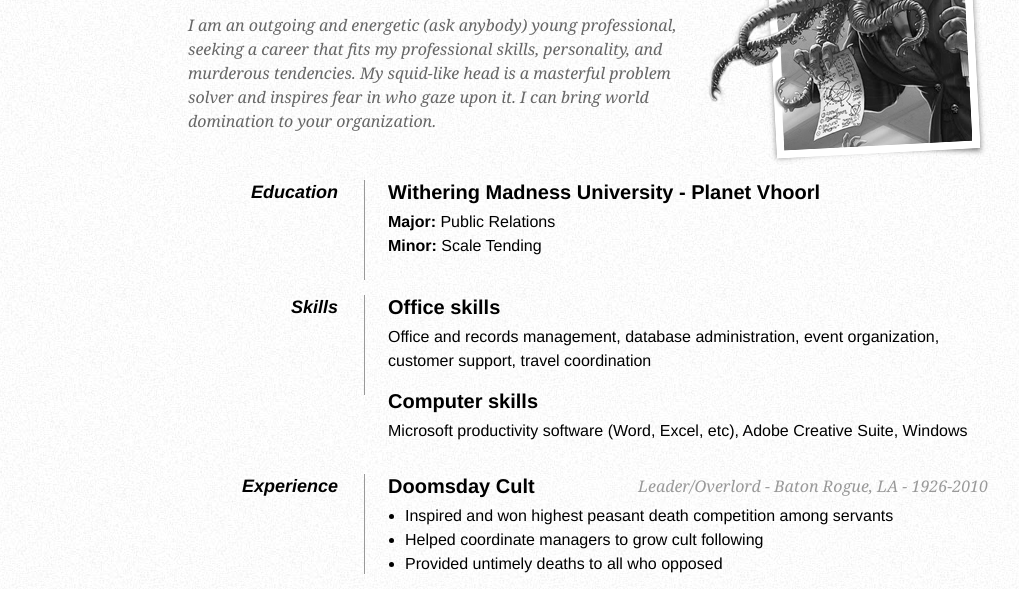
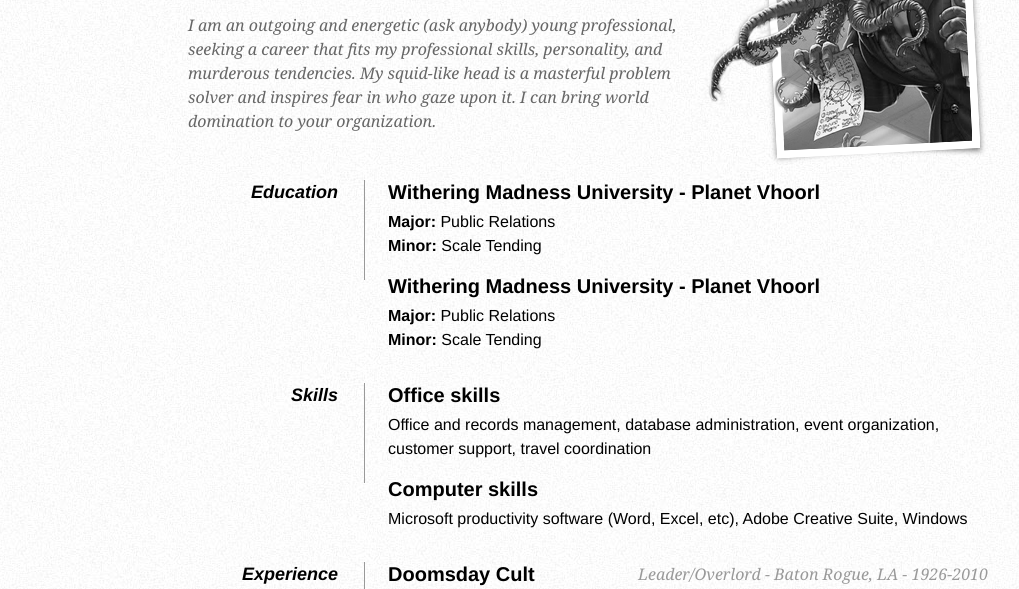
Before and after one commit to intellectschool/intellectschool.github.io, a plain HTML site: page index.html in a window 1280 px wide. Shown: the part 148-737 px from the top of the page, without its empty margins (52-1071 px from the left). Drawn offline with Linux system fonts and the light colour scheme.

Commit message:
Update index.html

```diff
--- a/index.html
+++ b/index.html
@@ -68,6 +68,12 @@
                    <strong>Minor:</strong> Scale Tending</p>
             </dd>
 
+               <dd>
+                <h2>Withering Madness University - Planet Vhoorl</h2>
+                <p><strong>Major:</strong> Public Relations<br />
+                   <strong>Minor:</strong> Scale Tending</p>
+            </dd>
+
             <dd class="clear"></dd>
 
             <dt>Skills</dt>
```
